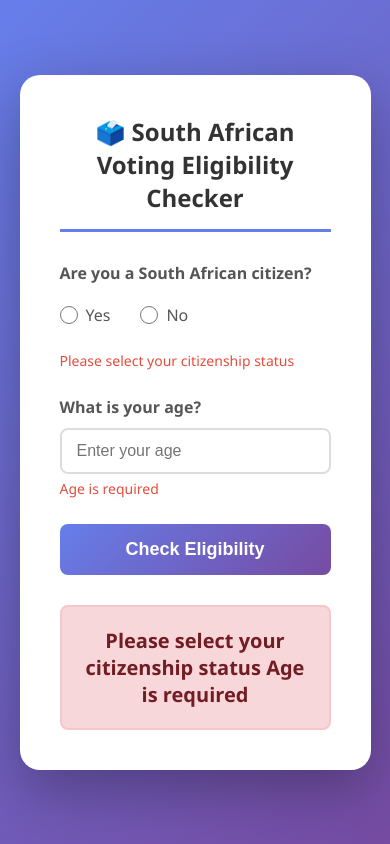
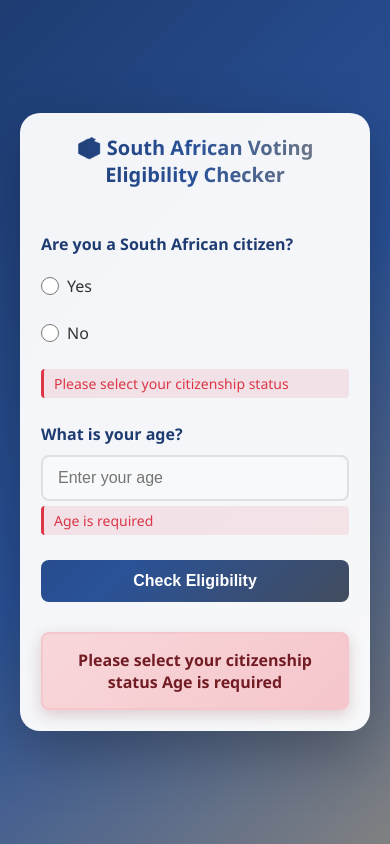
Before and after one commit to MawandeM-98/voting-system-app, a website: page index.html in a window 390 px wide. Both pictures are taken after a click on the button "Check Eligibility". Drawn offline with Linux system fonts and the light colour scheme.

Commit message:
modified css styling of app with additional code

```diff
--- a/styles.css
+++ b/styles.css
@@ -6,7 +6,7 @@
 
 body {
     font-family: 'Segoe UI', Tahoma, Geneva, Verdana, sans-serif;
-    background: linear-gradient(135deg, #667eea 0%, #764ba2 100%);
+    background: linear-gradient(135deg, #1e3c72 0%, #2a5298 50%, #808080 100%);
     min-height: 100vh;
     display: flex;
     justify-content: center;
@@ -20,15 +20,22 @@
     box-shadow: 0 20px 60px rgba(0,0,0,0.3);
     max-width: 500px;
     width: 90%;
+    border: 1px solid rgba(255,255,255,0.1);
+    backdrop-filter: blur(10px);
+    background: rgba(255, 255, 255, 0.95);
 }
 
 h1 {
-    color: #333;
+    color: #1e3c72;
     text-align: center;
     margin-bottom: 30px;
     font-size: 24px;
-    border-bottom: 3px solid #667eea;
+    border-bottom: 3px solid linear-gradient(90deg, #1e3c72, #808080);
     padding-bottom: 15px;
+    background: linear-gradient(90deg, #1e3c72, #2a5298, #808080);
+    -webkit-background-clip: text;
+    -webkit-text-fill-color: transparent;
+    background-clip: text;
 }
 
 .form-group {
@@ -38,7 +45,7 @@
 label {
     display: block;
     margin-bottom: 10px;
-    color: #555;
+    color: #1e3c72;
     font-weight: 600;
     font-size: 16px;
 }
@@ -55,44 +62,52 @@
     gap: 8px;
     font-weight: normal;
     cursor: pointer;
+    color: #333;
 }
 
 input[type="radio"] {
     width: 18px;
     height: 18px;
     cursor: pointer;
+    accent-color: #1e3c72;
 }
 
 input[type="text"] {
     width: 100%;
     padding: 12px 15px;
-    border: 2px solid #ddd;
+    border: 2px solid #e0e0e0;
     border-radius: 8px;
     font-size: 16px;
-    transition: border-color 0.3s;
+    transition: all 0.3s;
+    background: #f8f9fa;
 }
 
 input[type="text"]:focus {
     outline: none;
-    border-color: #667eea;
+    border-color: #1e3c72;
+    background: white;
+    box-shadow: 0 0 0 3px rgba(30, 60, 114, 0.1);
 }
 
 .check-btn {
     width: 100%;
     padding: 15px;
-    background: linear-gradient(135deg, #667eea 0%, #764ba2 100%);
+    background: linear-gradient(135deg, #1e3c72, #2a5298, #4a4a4a);
     color: white;
     border: none;
     border-radius: 8px;
     font-size: 18px;
     font-weight: 600;
     cursor: pointer;
-    transition: transform 0.2s, box-shadow 0.2s;
+    transition: all 0.3s;
+    background-size: 200% 200%;
+    animation: gradient 5s ease infinite;
 }
 
 .check-btn:hover {
     transform: translateY(-2px);
-    box-shadow: 0 10px 20px rgba(102, 126, 234, 0.4);
+    box-shadow: 0 10px 20px rgba(30, 60, 114, 0.3);
+    background: linear-gradient(135deg, #2a5298, #1e3c72, #5a5a5a);
 }
 
 .check-btn:active {
@@ -100,10 +115,15 @@
 }
 
 .error-message {
-    color: #e74c3c;
+    color: #dc3545;
     font-size: 14px;
     margin-top: 5px;
     min-height: 20px;
+    display: none;
+    padding: 5px 10px;
+    background: rgba(220, 53, 69, 0.1);
+    border-radius: 4px;
+    border-left: 3px solid #dc3545;
 }
 
 .result {
@@ -114,18 +134,139 @@
     font-size: 20px;
     font-weight: 600;
     display: none;
+    animation: slideIn 0.3s ease;
 }
 
 .result.success {
     display: block;
-    background: #d4edda;
+    background: linear-gradient(135deg, #d4edda, #c3e6cb);
     color: #155724;
     border: 2px solid #c3e6cb;
+    box-shadow: 0 5px 15px rgba(21, 87, 36, 0.2);
 }
 
 .result.error {
     display: block;
-    background: #f8d7da;
+    background: linear-gradient(135deg, #f8d7da, #f5c6cb);
     color: #721c24;
     border: 2px solid #f5c6cb;
+    box-shadow: 0 5px 15px rgba(114, 28, 36, 0.2);
 }
+
+/* Animations */
+@keyframes gradient {
+    0% {
+        background-position: 0% 50%;
+    }
+    50% {
+        background-position: 100% 50%;
+    }
+    100% {
+        background-position: 0% 50%;
+    }
+}
+
+@keyframes slideIn {
+    from {
+        opacity: 0;
+        transform: translateY(-10px);
+    }
+    to {
+        opacity: 1;
+        transform: translateY(0);
+    }
+}
+
+/* Responsive Design */
+@media (max-width: 768px) {
+    .container {
+        padding: 30px;
+        margin: 20px;
+    }
+
+    h1 {
+        font-size: 20px;
+    }
+
+    .radio-group {
+        flex-direction: column;
+        gap: 15px;
+    }
+}
+
+@media (max-width: 480px) {
+    .container {
+        padding: 20px;
+    }
+
+    .check-btn {
+        padding: 12px;
+        font-size: 16px;
+    }
+
+    .result {
+        font-size: 16px;
+        padding: 15px;
+    }
+}
+
+/* Custom scrollbar */
+::-webkit-scrollbar {
+    width: 10px;
+}
+
+::-webkit-scrollbar-track {
+    background: linear-gradient(135deg, #1e3c72, #808080);
+}
+
+::-webkit-scrollbar-thumb {
+    background: linear-gradient(135deg, #2a5298, #4a4a4a);
+    border-radius: 5px;
+}
+
+::-webkit-scrollbar-thumb:hover {
+    background: linear-gradient(135deg, #1e3c72, #5a5a5a);
+}
+
+/* Loading animation for button */
+.check-btn:disabled {
+    opacity: 0.7;
+    cursor: not-allowed;
+    animation: none;
+}
+
+/* Focus styles for accessibility */
+input[type="radio"]:focus-visible,
+input[type="text"]:focus-visible,
+.check-btn:focus-visible {
+    outline: 3px solid #1e3c72;
+    outline-offset: 2px;
+}
+
+/* Error state for inputs */
+input[type="text"].error {
+    border-color: #dc3545;
+    background: rgba(220, 53, 69, 0.05);
+}
+
+input[type="text"].error:focus {
+    border-color: #dc3545;
+    box-shadow: 0 0 0 3px rgba(220, 53, 69, 0.1);
+}
+
+/* Success state for result */
+@keyframes pulse {
+    0% {
+        transform: scale(1);
+    }
+    50% {
+        transform: scale(1.02);
+    }
+    100% {
+        transform: scale(1);
+    }
+}
+
+.result.success {
+    animation: slideIn 0.3s ease, pulse 2s ease infinite;
+}
```
